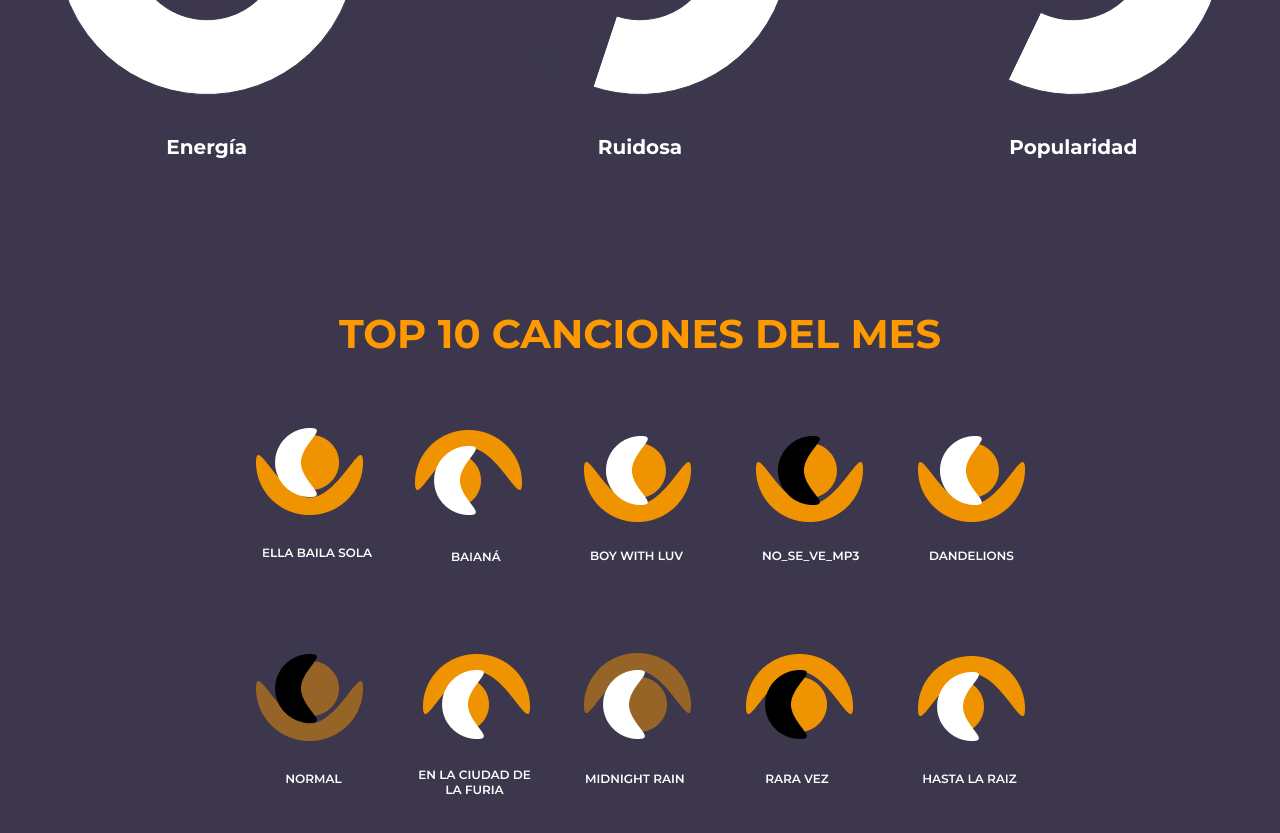
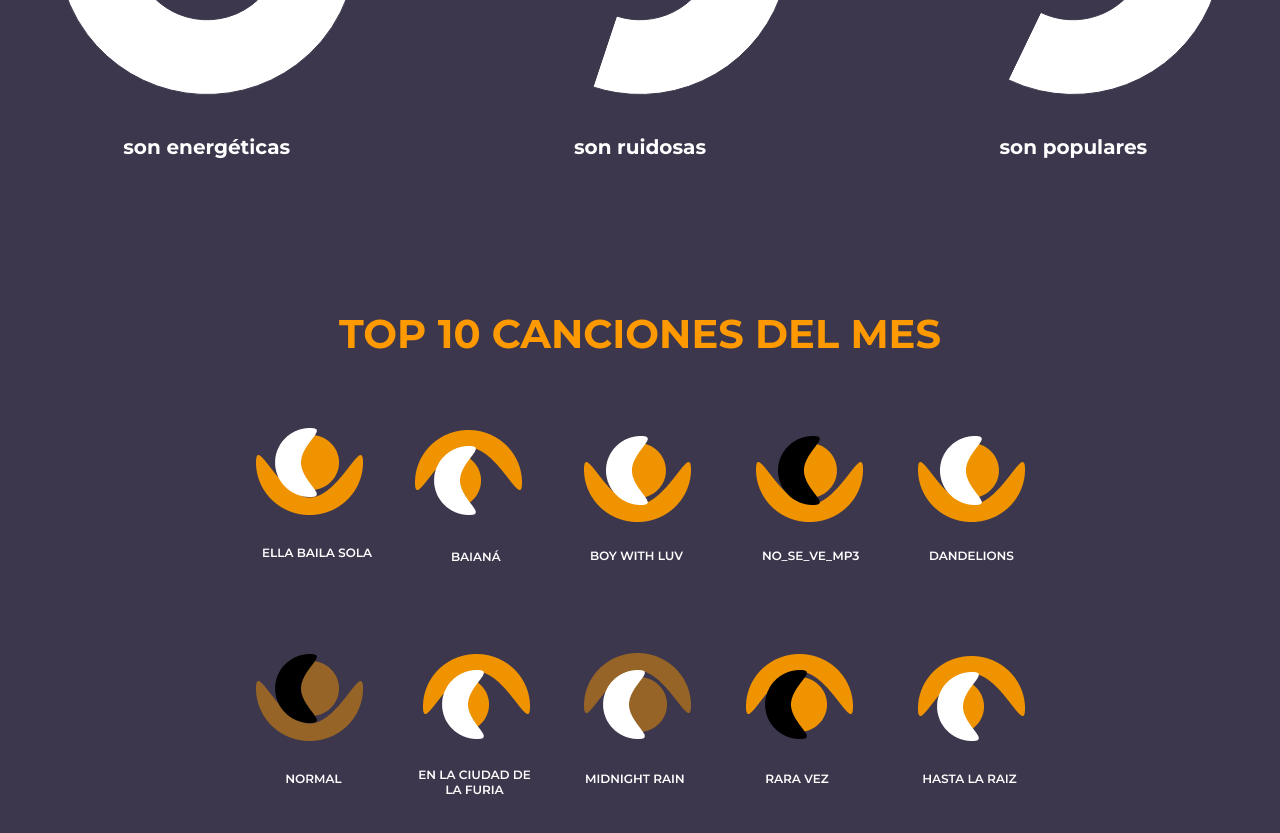
Before and after one commit to c-bernardez/munoz_bernardez_final_vd, a plain HTML site: page index.html in a window 1280 px wide. Shown: the part 6120-6953 px from the top of the page. Drawn offline with nearby package versions, Linux system fonts and the light colour scheme; a script that the page names is missing.

Commit message:
cambio descripcion

```diff
--- a/index.html
+++ b/index.html
@@ -86,7 +86,7 @@
           </div>
           <div style ="clear:both">
             <div class="chart-text">
-              Energía
+              son energéticas
             </div>
           </div>
           </div>
@@ -100,7 +100,7 @@
           </div>
           <div style ="clear:both">
             <div class="chart-text">
-              Ruidosa
+              son ruidosas
             </div>
           </div>
 
@@ -118,7 +118,7 @@
           </div>
           <div style ="clear:both">
             <div class="chart-text">
-              Popularidad
+              son populares
             </div>
           </div>
 
```
Also changed, not shown: 1 other file.
